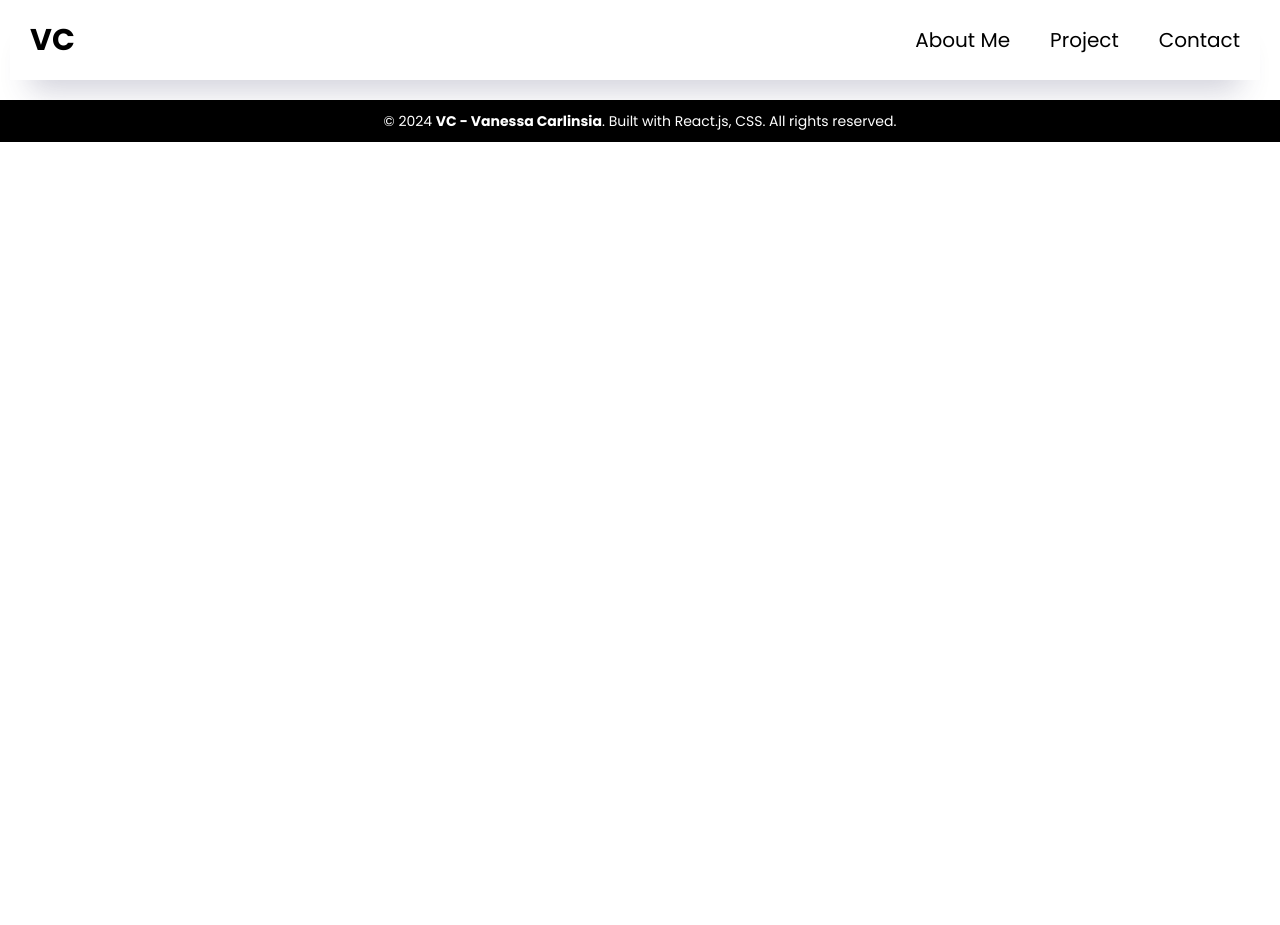
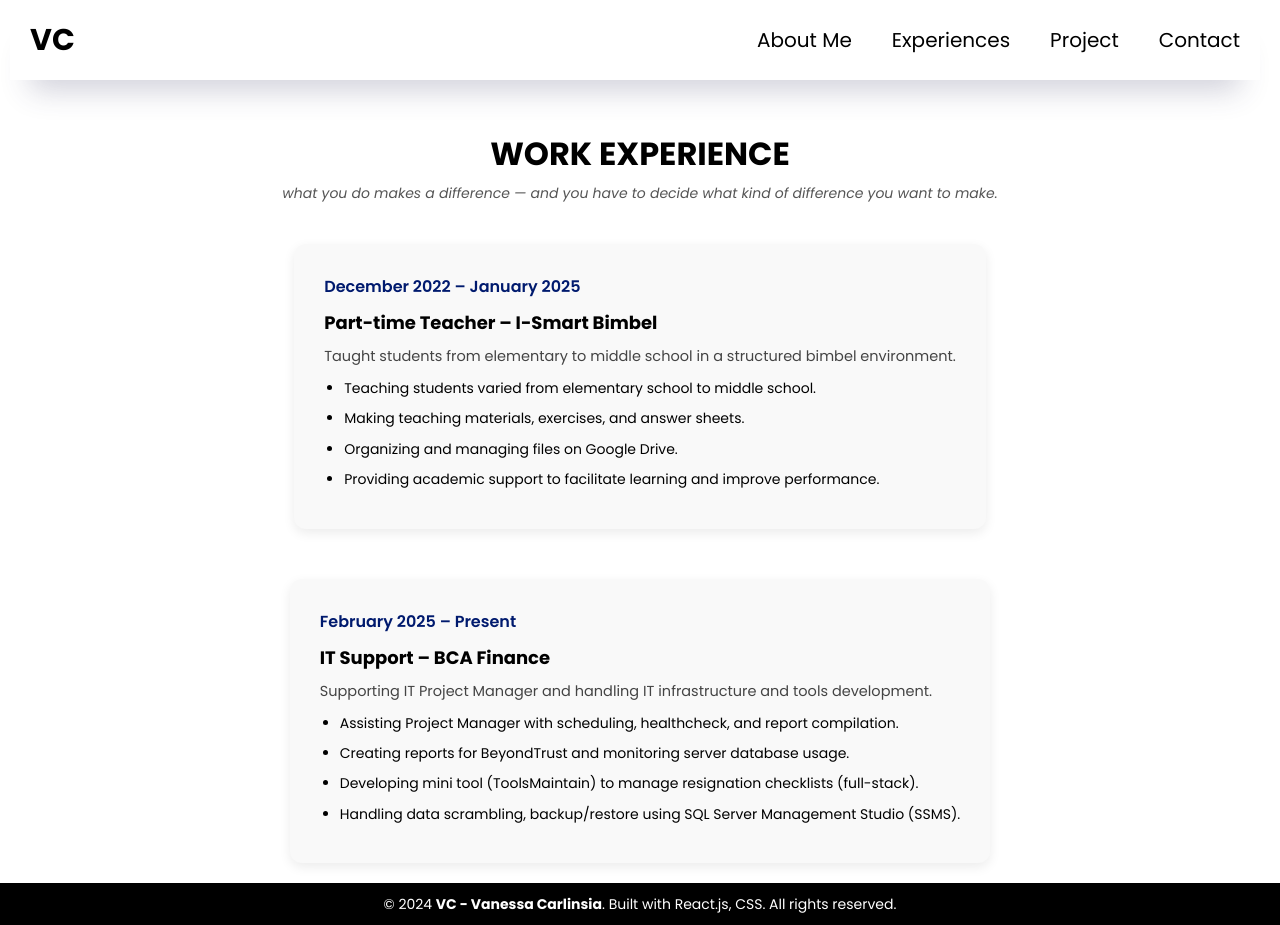
Before and after one commit to vanessacarlinsiaa/my-portofolio, a React (Create React App) app: page /experiences in a window 1280 px wide. Before the commit the page ends 800 px from the top, so only its background shows below. Built offline with nearby package versions, Linux system fonts and the light colour scheme.

Commit message:
feat: Add new Experiences page

```diff
--- a/src/App.js
+++ b/src/App.js
@@ -1,10 +1,11 @@
 import React from "react";
 import Navbar from "./components/Navbar";
-import { BrowserRouter as Router, Routes, Route } from "react-router-dom"; // Note: Replace Switch with Routes
+import { BrowserRouter as Router, Routes, Route } from "react-router-dom";
 import About from "./components/About";
-import Prjct from "./components/Prjct"; // Ensure capitalization matches
+import Prjct from "./components/Prjct";
 import Contact from "./components/Contact";
 import Footer from "./components/Footer";
+import Experiences from "./components/Experiences";
 
 const App = () => {
   return (
@@ -13,6 +14,7 @@ const App = () => {
       <Routes>
         <Route path="/" element={<About />} />
         <Route path="/about" element={<About />} />
+        <Route path="/experiences" element={<Experiences />} />
         <Route path="/prjct" element={<Prjct />} />
         <Route path="/contact" element={<Contact />} />
       </Routes>
--- /dev/null
+++ b/src/components/Experiences.js
@@ -0,0 +1,58 @@
+import React from "react";
+import "./experiences.css";
+
+const experiences = [
+  {
+    date: "December 2022 – January 2025",
+    title: "Part-time Teacher – I-Smart Bimbel",
+    description:
+      "Taught students from elementary to middle school in a structured bimbel environment.",
+    points: [
+      "Teaching students varied from elementary school to middle school.",
+      "Making teaching materials, exercises, and answer sheets.",
+      "Organizing and managing files on Google Drive.",
+      "Providing academic support to facilitate learning and improve performance.",
+    ],
+  },
+  {
+    date: "February 2025 – Present",
+    title: "IT Support – BCA Finance",
+    description:
+      "Supporting IT Project Manager and handling IT infrastructure and tools development.",
+    points: [
+      "Assisting Project Manager with scheduling, healthcheck, and report compilation.",
+      "Creating reports for BeyondTrust and monitoring server database usage.",
+      "Developing mini tool (ToolsMaintain) to manage resignation checklists (full-stack).",
+      "Handling data scrambling, backup/restore using SQL Server Management Studio (SSMS).",
+    ],
+  },
+];
+
+const Experience = () => {
+  return (
+    <section className="experience-section" id="experience">
+      <h2 className="experience-title">Work Experience</h2>
+      <p className="experience-quote">
+        what you do makes a difference — and you have to decide what kind of
+        difference you want to make.
+      </p>
+
+      <div className="experience-list">
+        {experiences.map((exp, index) => (
+          <div className="experience-card" key={index}>
+            <span className="experience-date">{exp.date}</span>
+            <h3 className="experience-role">{exp.title}</h3>
+            <p className="experience-desc">{exp.description}</p>
+            <ul className="experience-points">
+              {exp.points.map((point, i) => (
+                <li key={i}>{point}</li>
+              ))}
+            </ul>
+          </div>
+        ))}
+      </div>
+    </section>
+  );
+};
+
+export default Experience;
--- a/src/components/Navbar.js
+++ b/src/components/Navbar.js
@@ -18,6 +18,9 @@ const Navbar = () => {
             <Link to="/about">About me</Link>
           </li>
           <li>
+            <Link to="/experiences">Experiences</Link>
+          </li>
+          <li>
             <Link to="/prjct">Project</Link>
           </li>
           <li>
--- /dev/null
+++ b/src/components/experiences.css
@@ -0,0 +1,75 @@
+.experience-section {
+  text-align: center;
+  padding-top: 50px;
+}
+
+.experience-title {
+  font-size: 32px;
+  font-weight: bold;
+  text-transform: uppercase;
+  margin-bottom: 5px;
+}
+
+.experience-quote {
+  font-style: italic;
+  font-size: 14px;
+  color: #555;
+}
+
+.experience-list {
+  margin-top: 40px;
+  display: flex;
+  flex-direction: column;
+  gap: 50px;
+  align-items: center;
+}
+
+.experience-card {
+  max-width: 800px;
+  text-align: left;
+  background-color: #f9f9f9;
+  padding: 30px;
+  border-radius: 12px;
+  box-shadow: 0 4px 12px rgba(0, 0, 0, 0.08);
+  animation: fadeUp 1s ease forwards;
+  opacity: 0;
+  transform: translateY(30px);
+}
+
+@keyframes fadeUp {
+  to {
+    opacity: 1;
+    transform: translateY(0);
+  }
+}
+
+.experience-date {
+  color: #001a6e;
+  font-weight: 600;
+  display: block;
+  margin-bottom: 10px;
+}
+
+.experience-role {
+  font-weight: 700;
+  font-size: 18px;
+  margin: 5px 0;
+}
+
+.experience-desc {
+  color: #444;
+  margin: 10px 0;
+  font-size: 14.5px;
+}
+
+.experience-points {
+  padding-left: 20px;
+  margin-top: 10px;
+}
+
+.experience-points li {
+  margin-bottom: 8px;
+  list-style-type: disc;
+  line-height: 1.6;
+  font-size: 14px;
+}
```
